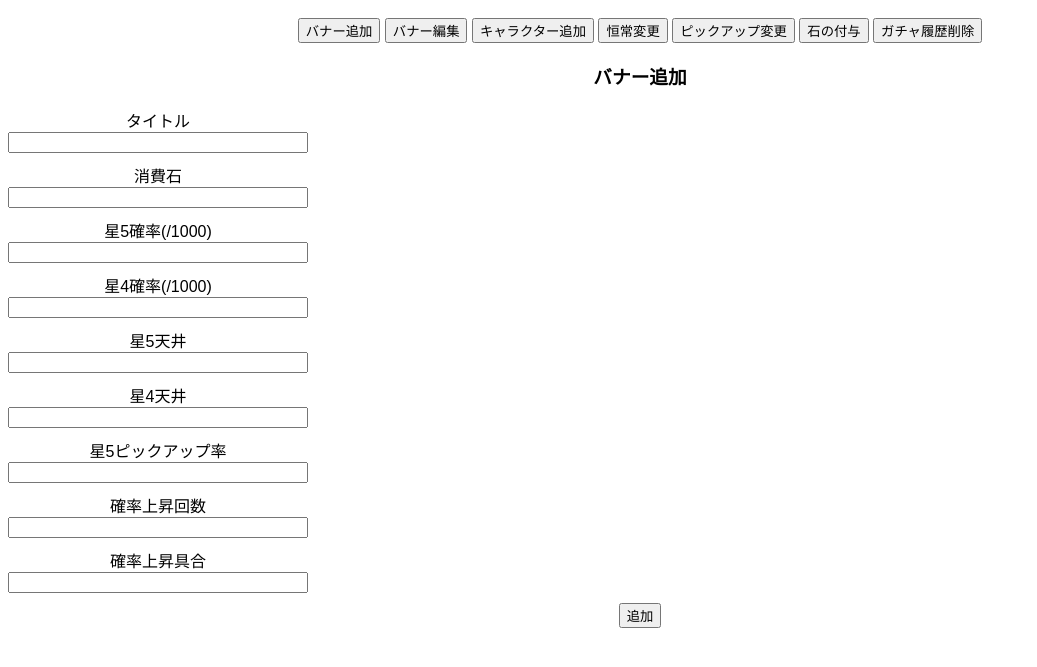
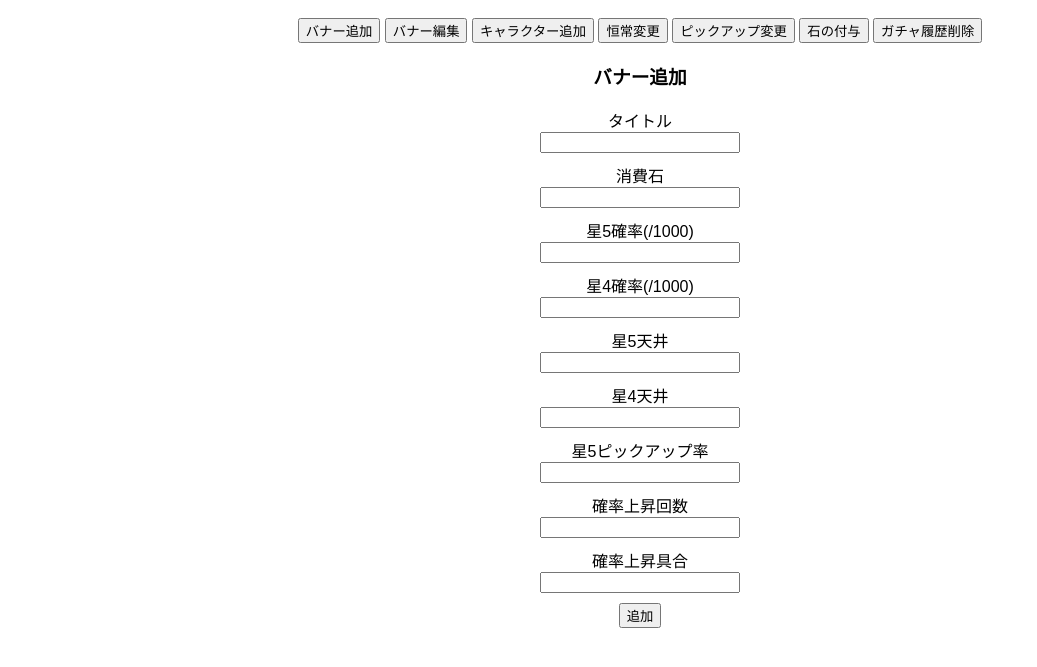
Before and after one commit to fs820/gacha-project, a website: page gacha-admin/static/index.html in a window 1280 px wide. Shown: the part 99-766 px from the top of the page, without its empty margins (0-1037 px from the left). Drawn offline with Linux system fonts and the light colour scheme; no server answers.

Commit message:
refactor

```diff
--- a/gacha-admin/static/style.css
+++ b/gacha-admin/static/style.css
@@ -45,9 +45,15 @@ body {
     padding: 4px 0;
 }
 
+#insert_banner {
+    display: flex;
+    flex-direction: column;
+    align-items: center;
+}
+
 #insert_banner > div {
     display: flex;
     flex-direction: column;
-    width: 300px;
+    width: 200px;
     margin-bottom: 10px;
 }
```
